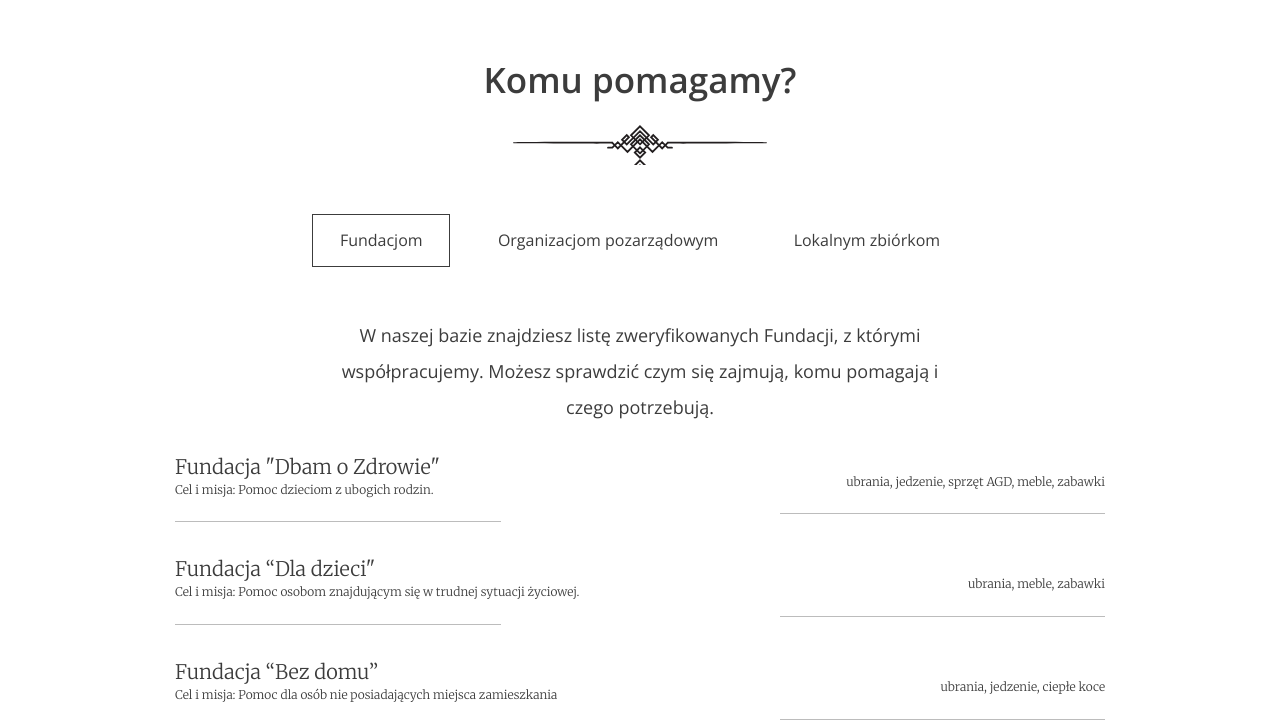
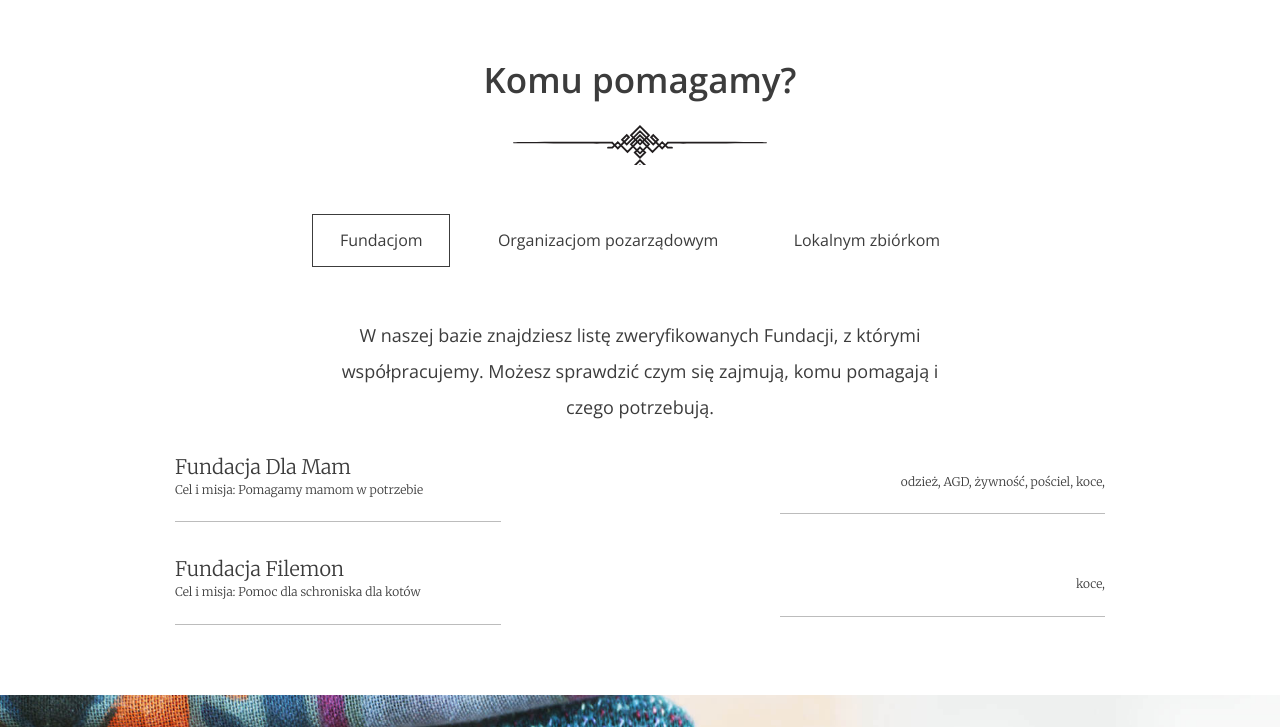
Before and after one commit to agnieszka2201pn/care_and_share, a Django app: page /index/ in a window 1280 px wide. Shown: the part 2440-3167 px from the top of the page. Run offline with Django 3.2, Linux system fonts and the light colour scheme; data comes from the database, SQL or seed files in the repository; both versions use the stored data as it was after the commit.

Commit message:
linki i dynamiczne wyświetlanie instytucji

```diff
--- a/care_and_share/sharing_tool/templates/sharing_tool/index.html
+++ b/care_and_share/sharing_tool/templates/sharing_tool/index.html
@@ -15,7 +15,7 @@
           <li><a href="#steps" class="btn btn--without-border">O co chodzi?</a></li>
           <li><a href="#about-us" class="btn btn--without-border">O nas</a></li>
           <li><a href="#help" class="btn btn--without-border">Fundacje i organizacje</a></li>
-          <li><a href="form.html" class="btn btn--without-border">Przekaż dary</a></li>
+          <li><a href="/share/#important" class="btn btn--without-border">Przekaż dary</a></li>
           <li><a href="#contact" class="btn btn--without-border">Kontakt</a></li>
         </ul>
       </nav>
@@ -33,13 +33,13 @@
     <section id="stats" class="stats">
       <div class="container container--85">
         <div class="stats--item">
-          <em>10</em>
+          <em>{{ bags_count }}</em>
           <h3>Oddanych worków</h3>
           <p>Lorem ipsum dolor sit amet consectetur adipisicing elit. Eius est beatae, quod accusamus illum tempora!</p>
         </div>
 
         <div class="stats--item">
-          <em>5</em>
+          <em>{{ organizations_count }}</em>
           <h3>Wspartych organizacji</h3>
           <p>Lorem ipsum dolor sit amet consectetur, adipisicing elit. Laboriosam magnam, sint nihil cupiditate quas quam.</p>
         </div>
@@ -97,35 +97,23 @@
       <!-- SLIDE 1 -->
       <div class="help--slides active" data-id="1">
         <p>W naszej bazie znajdziesz listę zweryfikowanych Fundacji, z którymi współpracujemy. Możesz sprawdzić czym się zajmują, komu pomagają i czego potrzebują.</p>
-
         <ul class="help--slides-items">
+            {%  for foundation in foundations %}
           <li>
             <div class="col">
-              <div class="title">Fundacja "Dbam o Zdrowie"</div>
-              <div class="subtitle">Cel i misja: Pomoc dzieciom z ubogich rodzin.</div>
+              <div class="title">Fundacja {{ foundation.name }}</div>
+              <div class="subtitle">Cel i misja: {{ foundation.description }}</div>
             </div>
 
-            <div class="col"><div class="text">ubrania, jedzenie, sprzęt AGD, meble, zabawki</div></div>
+            <div class="col"><div class="text">
+                {% for category in foundation.categories.all %}
+                {{ category.name}},
+                {% endfor %}
+                    </div></div>
+
           </li>
+            {% endfor %}
 
-          <li>
-            <div class="col">
-              <div class="title">Fundacja “Dla dzieci"</div>
-              <div class="subtitle">Cel i misja: Pomoc osobom znajdującym się w trudnej sytuacji życiowej.</div>
-            </div>
-
-            <div class="col"><div class="text">ubrania, meble, zabawki</div></div>
-          </li>
-
-          <li>
-            <div class="col">
-              <div class="title">Fundacja “Bez domu”</div>
-              <div class="subtitle">Cel i misja: Pomoc dla osób nie posiadających miejsca zamieszkania</div>
-            </div>
-
-            <div class="col"><div class="text">ubrania, jedzenie, ciepłe koce</div></div>
-          </li>
-        </ul>
         <!-- Pagination
         <ul class="help--slides-pagination">
           <li><a href="#" class="btn btn--small btn--without-border active" data-page="1">1</a></li>
@@ -139,46 +127,25 @@
       <!-- SLIDE 2 -->
       <div class="help--slides" data-id="2">
         <p>
-          Lorem ipsum dolor, sit amet consectetur adipisicing elit. Hic officiis mollitia dolor, neque aspernatur accusamus debitis. Ducimus, officia. Quia, sunt illum! Non iste placeat ab ipsum alias
-          quos suscipit corporis!
+          W naszej bazie znajdziesz listę zweryfikowanych Organizacji pozarządowych, z którymi współpracujemy. Możesz sprawdzić czym się zajmują, komu pomagają i czego potrzebują.
         </p>
         <ul class="help--slides-items">
+            {% for ngo in ngos %}
           <li>
             <div class="col">
-              <div class="title">Organizacja 1</div>
-              <div class="subtitle">Lorem ipsum dolor sit amet consectetur.</div>
+              <div class="title">Organizacja {{ ngo.name }}</div>
+              <div class="subtitle"> Cel i misja: {{ ngo.description }}</div>
             </div>
 
-            <div class="col"><div class="text">Lorem ipsum dolor sit amet consectetur adipisicing elit.</div></div>
+            <div class="col"><div class="text">
+                {% for category in ngo.categories.all %}
+                    {{ category.name }},
+                {% endfor %}
+            </div></div>
           </li>
+            {% endfor %}
 
-          <li>
-            <div class="col">
-              <div class="title">Organizacja 2</div>
-              <div class="subtitle">Lorem ipsum dolor sit amet consectetur.</div>
-            </div>
 
-            <div class="col"><div class="text">Lorem ipsum dolor sit amet consectetur adipisicing elit.</div></div>
-          </li>
-
-          <li>
-            <div class="col">
-              <div class="title">Organizacja 3</div>
-              <div class="subtitle">Lorem ipsum dolor sit amet consectetur.</div>
-            </div>
-
-            <div class="col"><div class="text">Lorem ipsum dolor sit amet consectetur adipisicing elit.</div></div>
-          </li>
-
-          <li>
-            <div class="col">
-              <div class="title">Organizacja 4</div>
-              <div class="subtitle">Lorem ipsum dolor sit amet consectetur.</div>
-            </div>
-
-            <div class="col"><div class="text">Lorem ipsum dolor sit amet consectetur adipisicing elit.</div></div>
-          </li>
-        </ul>
 
         <!-- Pagination
         <ul class="help--slides-pagination">
@@ -193,25 +160,22 @@
 
       <!-- SLIDE 3 -->
       <div class="help--slides" data-id="3">
-        <p>Lorem ipsum dolor sit amet, his ocurreret persequeris ea, ad utinam laudem duo. Verterem adipisci partiendo eos ne, ea his reque quaeque recteque, ne quo lobortis intellegam.</p>
+        <p>W naszej bazie znajdziesz listę zweryfikowanych Zbiórek. Możesz sprawdzić czym się zajmują, komu pomagają i czego potrzebują.</p>
         <ul class="help--slides-items">
+            {% for foundraising in foundraisings %}
           <li>
             <div class="col">
-              <div class="title">Lokalna zbiórka 1</div>
-              <div class="subtitle">Lorem ipsum dolor sit amet consectetur.</div>
+              <div class="title">{{ foundraising.name }}</div>
+              <div class="subtitle">Cel: {{ foundraising.description }}</div>
             </div>
 
-            <div class="col"><div class="text">Lorem ipsum dolor sit amet consectetur adipisicing elit.</div></div>
+            <div class="col"><div class="text">
+            {% for category in foundraising.categories.all %}
+                {{ category.name }},
+                {% endfor %}
+            </div></div>
           </li>
-
-          <li>
-            <div class="col">
-              <div class="title">Lokalna zbiórka 2</div>
-              <div class="subtitle">Lorem ipsum dolor sit amet consectetur.</div>
-            </div>
-
-            <div class="col"><div class="text">Lorem ipsum dolor sit amet consectetur adipisicing elit.</div></div>
-          </li>
+            {% endfor %}
         </ul>
 
         <!-- Pagination
--- a/care_and_share/sharing_tool/views.py
+++ b/care_and_share/sharing_tool/views.py
@@ -1,9 +1,26 @@
 from django.shortcuts import render
 from django.views import View
 
+from sharing_tool.models import Institution, Donation
+
+
 class LandingPage(View):
     def get(self,request):
-        return render(request, 'sharing_tool/index.html')
+        donations = Donation.objects.all()
+        bags_count = 0
+        for donation in donations:
+            bags_count += donation.quantity
+        organizations_count = Institution.objects.count()
+        foundations = Institution.objects.filter(type=0)
+        ngos = Institution.objects.filter(type=1)
+        foundraisings = Institution.objects.filter(type=2)
+        context = {'bags_count':bags_count,
+                   'organizations_count':organizations_count,
+                   'foundations':foundations,
+                   'ngos':ngos,
+                   'foundraisings':foundraisings,
+                   }
+        return render(request, 'sharing_tool/index.html', context)
 
 
 class AddDonation(View):
```
Also changed, not shown: care_and_share/sharing_tool/templates/sharing_tool/form-confirmation.html (+6 -5 lines), care_and_share/sharing_tool/templates/sharing_tool/form.html (+6 -6 lines), care_and_share/sharing_tool/templates/sharing_tool/login.html (+4 -4 lines), care_and_share/sharing_tool/templates/sharing_tool/register.html (+5 -5 lines), care_and_share/db.sqlite3.
